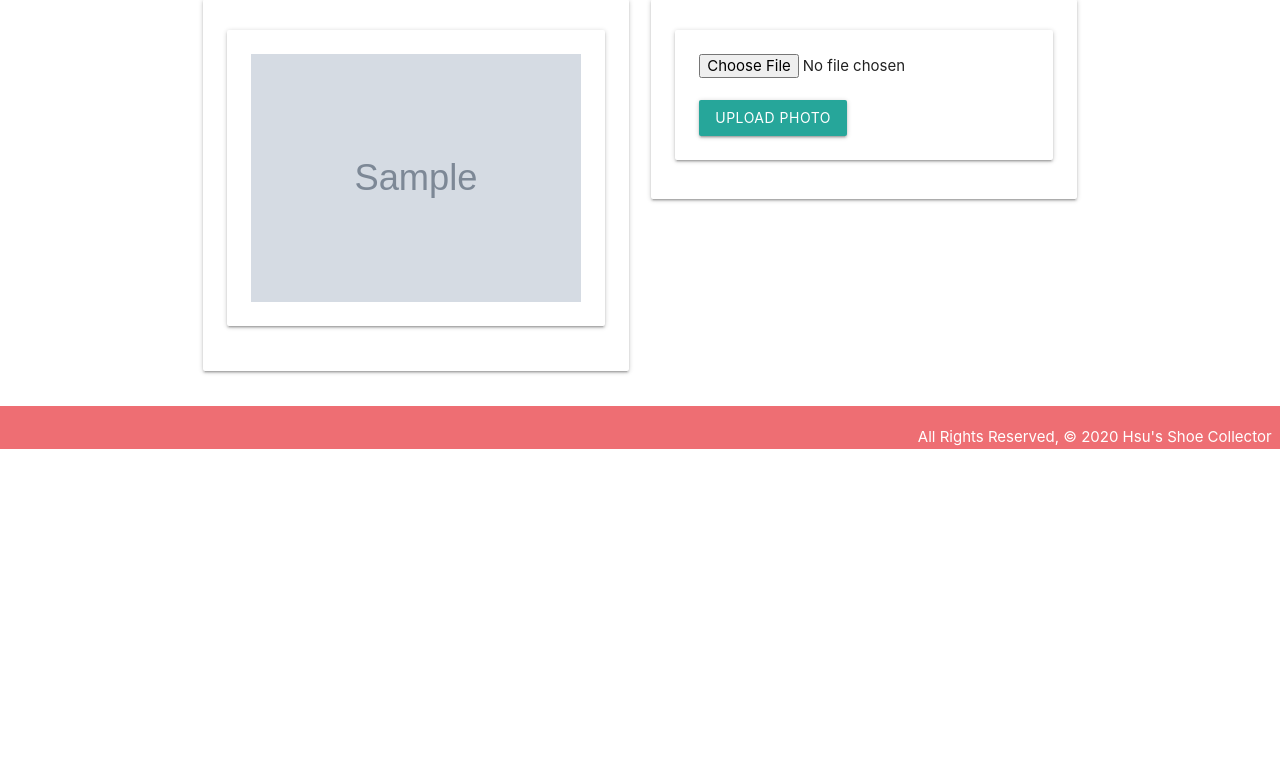
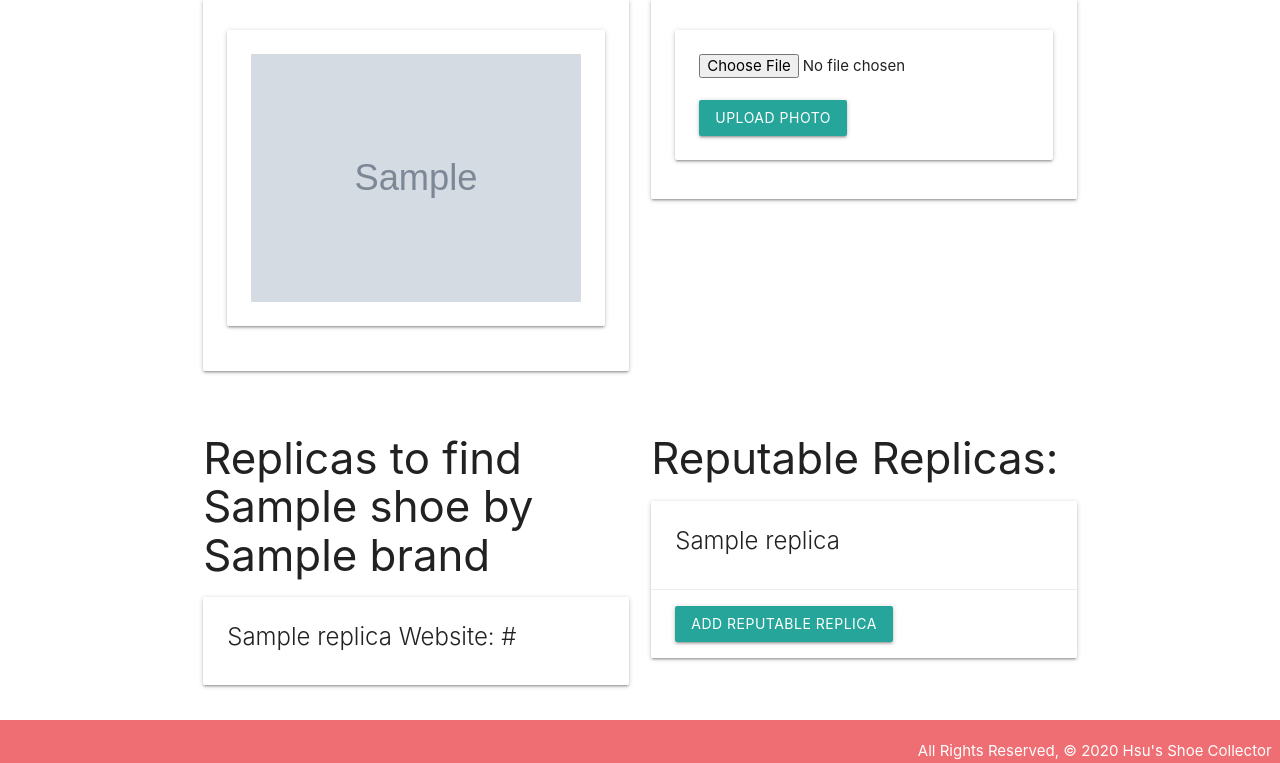
Before and after one commit to eshoe2020/shoecollector, a Django app: template main_app/templates/shoes/detail.html in a window 1280 px wide. Shown: the part 480-1243 px from the top of the page. Before the commit the page ends 929 px from the top, so only its background shows below. Run offline with Django 3.2, Linux system fonts and the light colour scheme; the template is opened without the code that fills it: most values are stand-ins (such as "Sample title", 1, 10 or a date in 2020); grey boxes marked "Sample" are stand-in pictures.

Commit message:
adds replicas manytomany relationship to shoes, adds styling to views on shoes-details

```diff
--- a/main_app/admin.py
+++ b/main_app/admin.py
@@ -1,7 +1,8 @@
 from django.contrib import admin
 
-from .models import Shoe
-from .models import Photo
+from .models import Shoe, Photo, Replica
+
 
 admin.site.register(Shoe)
 admin.site.register(Photo)
+admin.site.register(Replica)
--- a/main_app/models.py
+++ b/main_app/models.py
@@ -60,8 +60,8 @@ class Replica(models.Model):
     def __str__(self):
         return self.name
 
-    # def get_absolute_url(self):
-    #     return reverse('replicas_detail', kwargs={'pk': self.id})
+    def get_absolute_url(self):
+        return reverse('replicas_detail', kwargs={'pk': self.id})
 
 class Shoe(models.Model):
     name = models.CharField(
@@ -95,6 +95,7 @@ class Shoe(models.Model):
         'Description:',
         max_length=1000
     )
+    replicas = models.ManyToManyField(Replica)
 
     def __str__(self):
         return self.brand
--- a/main_app/templates/shoes/detail.html
+++ b/main_app/templates/shoes/detail.html
@@ -56,6 +56,53 @@
     </div>
 
 
+    <div class="row">
+        <div class="col s6">
+            <h3>Replicas to find {{ shoe.name }} by {{shoe.brand}}</h3>
+        {% if shoe.replicas.count %}
+          {% for replica in shoe.replicas.all %}
+            <div class="card">
+                <div class="card-content">
+                    <span class="card-title">
+
+                        {{replica.name}}
+                        Website: {{replica.website}}
+                </span>
+              </div>
+            </div>
+          {% endfor %}
+        {% else %}
+          <h5>No Reputable Replicas found for this shoe.</h5>
+        {% endif %}
+      </div>
+      <!-- Available toys will come after this line -->
+      <div class="col s6">
+        <h3>Reputable Replicas:</h3>
+        {% if available_replicas.count %}
+          {% for replica in available_replicas.all %}
+          <div class="card">
+            <div class="card-content">
+              <span class="card-title">
+                {{replica.name}}
+                </span>
+            </div>
+            <div class="card-action">
+              <form action="{% url 'assoc_replica' shoe.id replica.id %}" method="POST">
+                {% csrf_token %}
+                <button type="submit" class="btn">Add Reputable Replica</button>
+              </form>
+            </div>
+          </div>
+          {% endfor %}
+        {% else %}
+        <h5>This shoe Already Has All Reputable Replicas Available</h5>
+        {% endif %}
+        </div>
+    </div>
+
+
+
+
 
 </div>
 {% endblock %}
--- a/main_app/views.py
+++ b/main_app/views.py
@@ -1,5 +1,6 @@
 import uuid
 import boto3
+from django.urls import reverse
 from django.shortcuts import render, redirect
 from django.views.generic.edit import CreateView, UpdateView, DeleteView
 from django.views.generic import ListView, DetailView
@@ -21,8 +22,10 @@ def shoes_index(request):
 
 def shoes_detail(request, shoe_id):
     shoe = Shoe.objects.get(id=shoe_id)
+    replicas_shoe_doesnt_have = Replica.objects.exclude(id__in = shoe.replicas.all().values_list('id'))
     return render(request, 'shoes/detail.html',
-    {'shoe': shoe
+    {'shoe': shoe,
+    'available_replicas':replicas_shoe_doesnt_have
     })
 
 
```
Also changed, not shown: main_app/migrations/0015_shoe_replicas.py (added).
